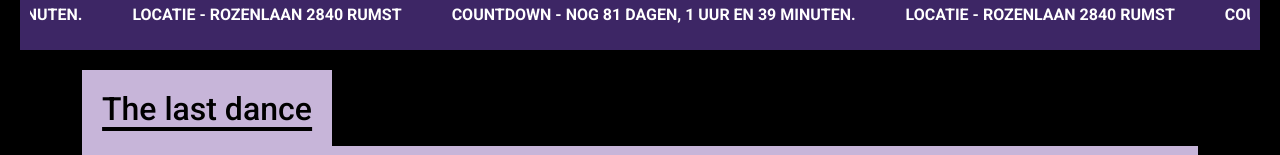
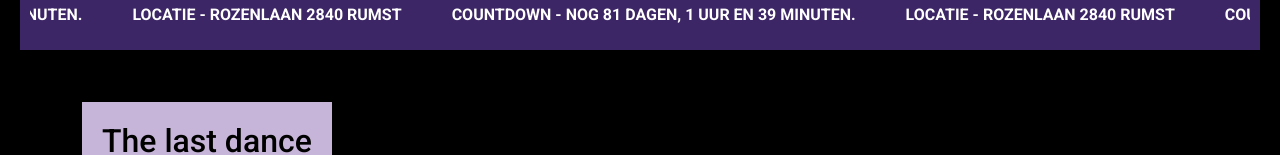
Before and after one commit to segersviktor/san-luce-2022, a Next.js app: page / in a window 1280 px wide. Shown: the part 647-802 px from the top of the page. Built offline with nearby package versions, Linux system fonts and the light colour scheme.

Commit message:
Minor updates

```diff
--- a/components/render/intro-text.js
+++ b/components/render/intro-text.js
@@ -3,7 +3,7 @@ import React from 'react';
 const IntroText = () => {
     return (
         <section className="intro container">
-            <div className="intro__title">
+            <div className="intro__title mt-2">
                 <h2>The last dance</h2>
             </div>
             <div className="intro__inner">
```
